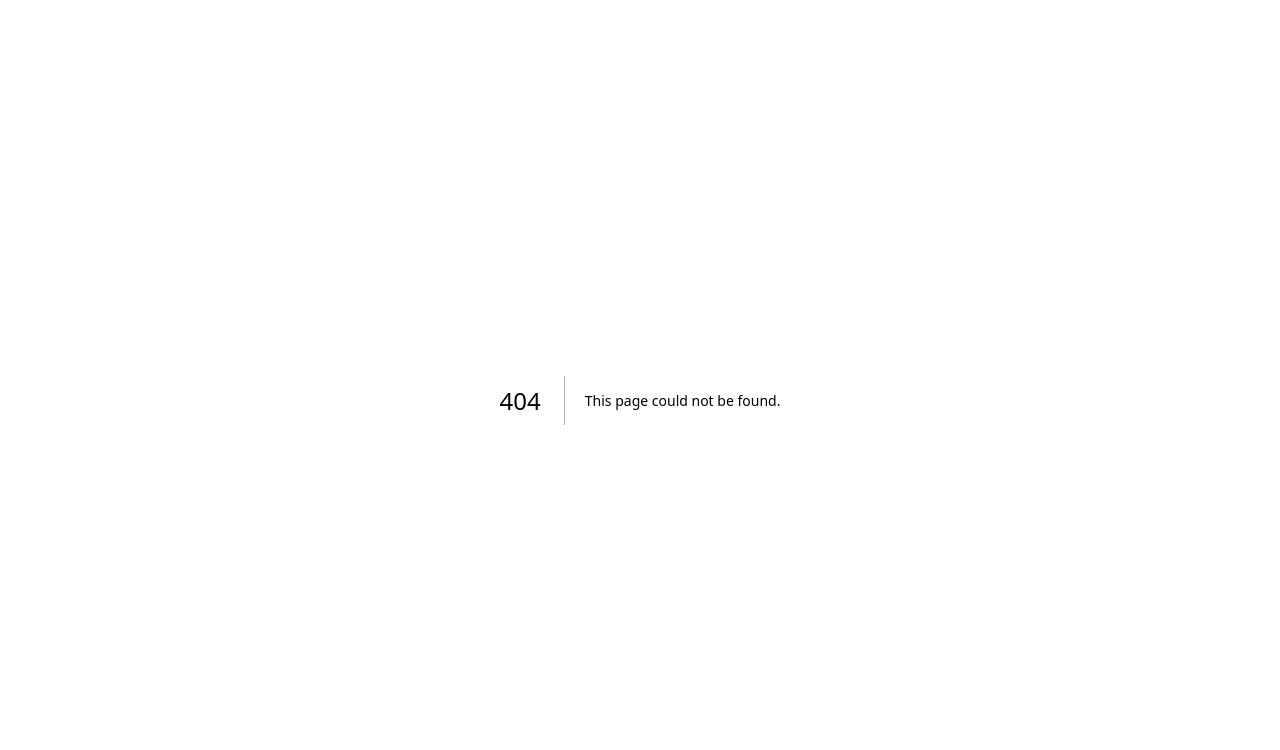
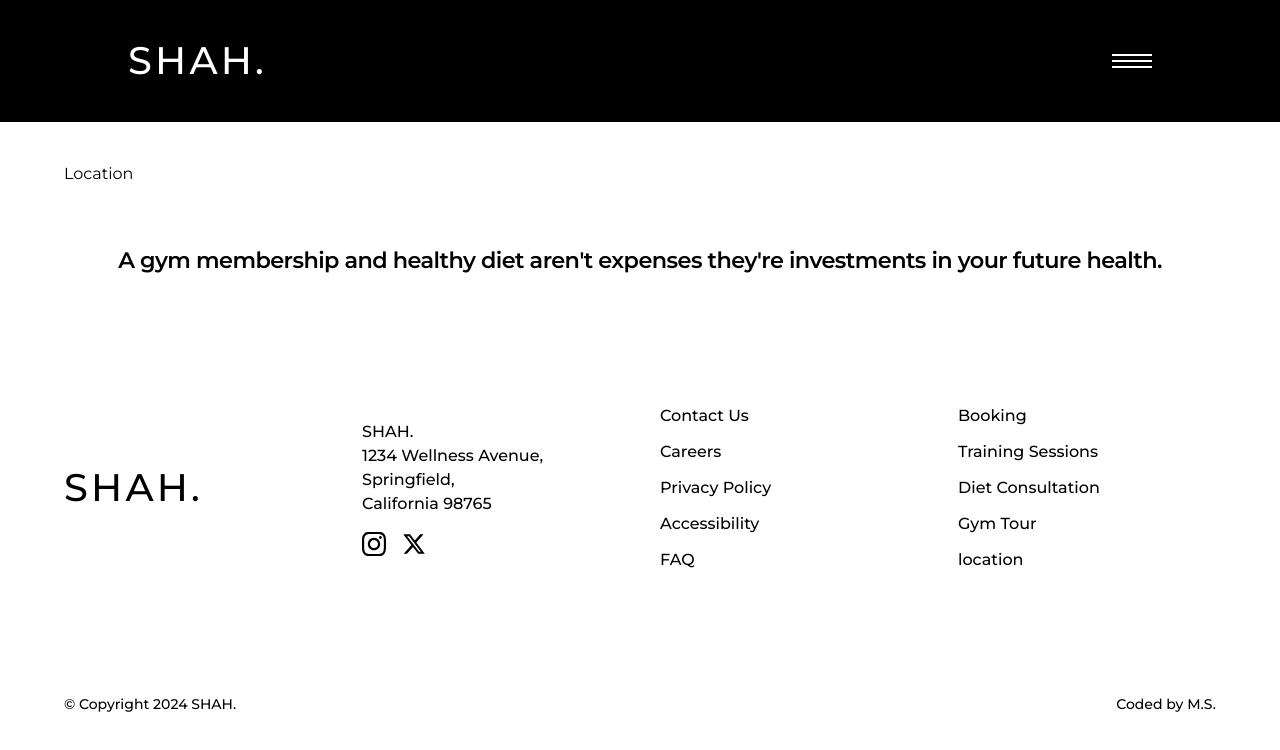
Before and after one commit to shah911/appointment-app, a Next.js app: page /location in a window 1280 px wide. Before the commit this address had no page. Shown: the top 750 px of the page. Built offline with nearby package versions, Linux system fonts and the light colour scheme.

Commit message:
added a location page

```diff
--- /dev/null
+++ b/src/pages/location/index.tsx
@@ -0,0 +1,15 @@
+import Navbar from "@/components/Navbar";
+import React from "react";
+
+function Location() {
+  return (
+    <>
+      <div className="w-full bg-black relative">
+        <Navbar />
+      </div>
+      <div className="mx-auto w-[90%] my-10 2xl:my-[3vw]">Location</div>
+    </>
+  );
+}
+
+export default Location;
```
